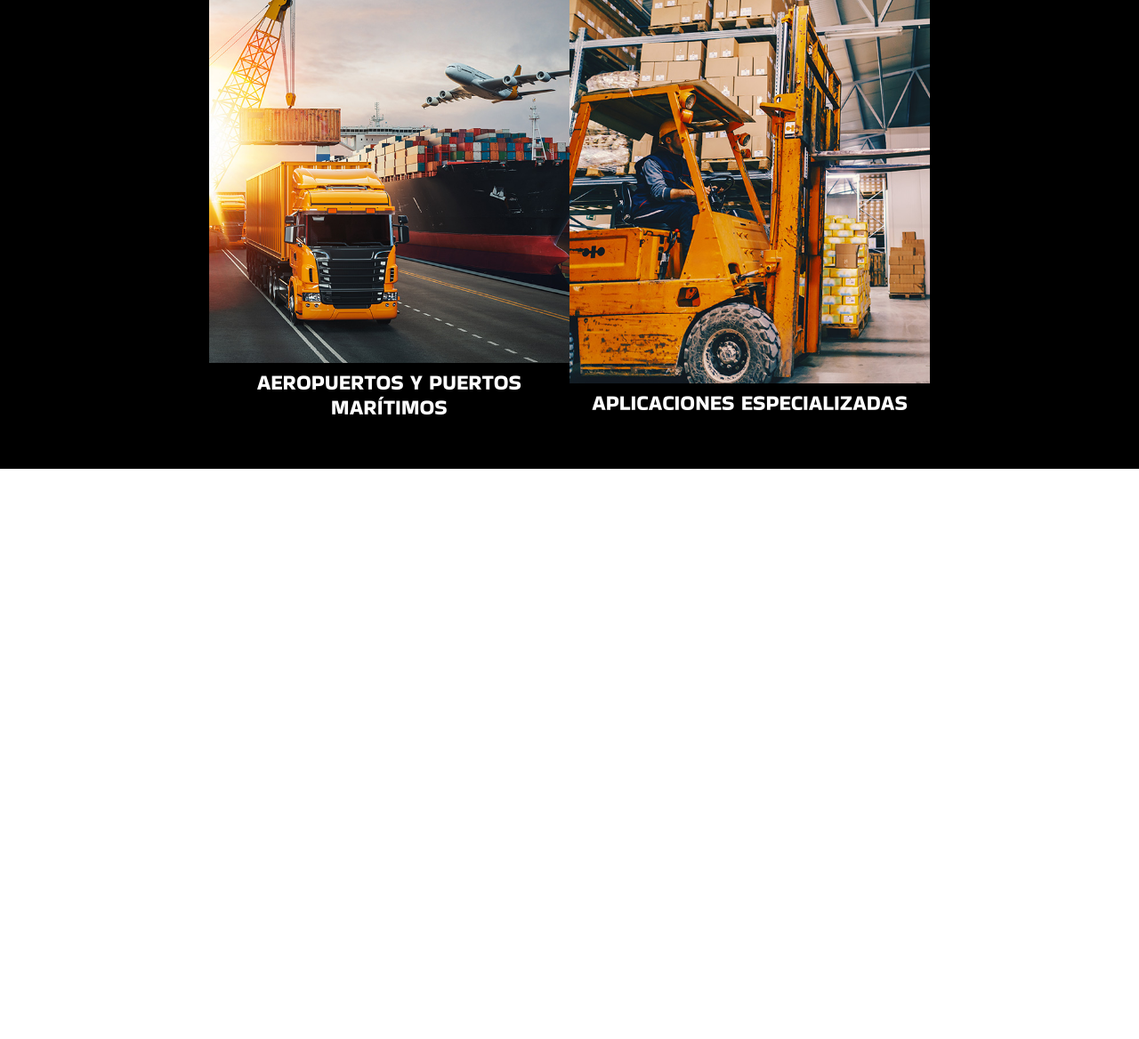
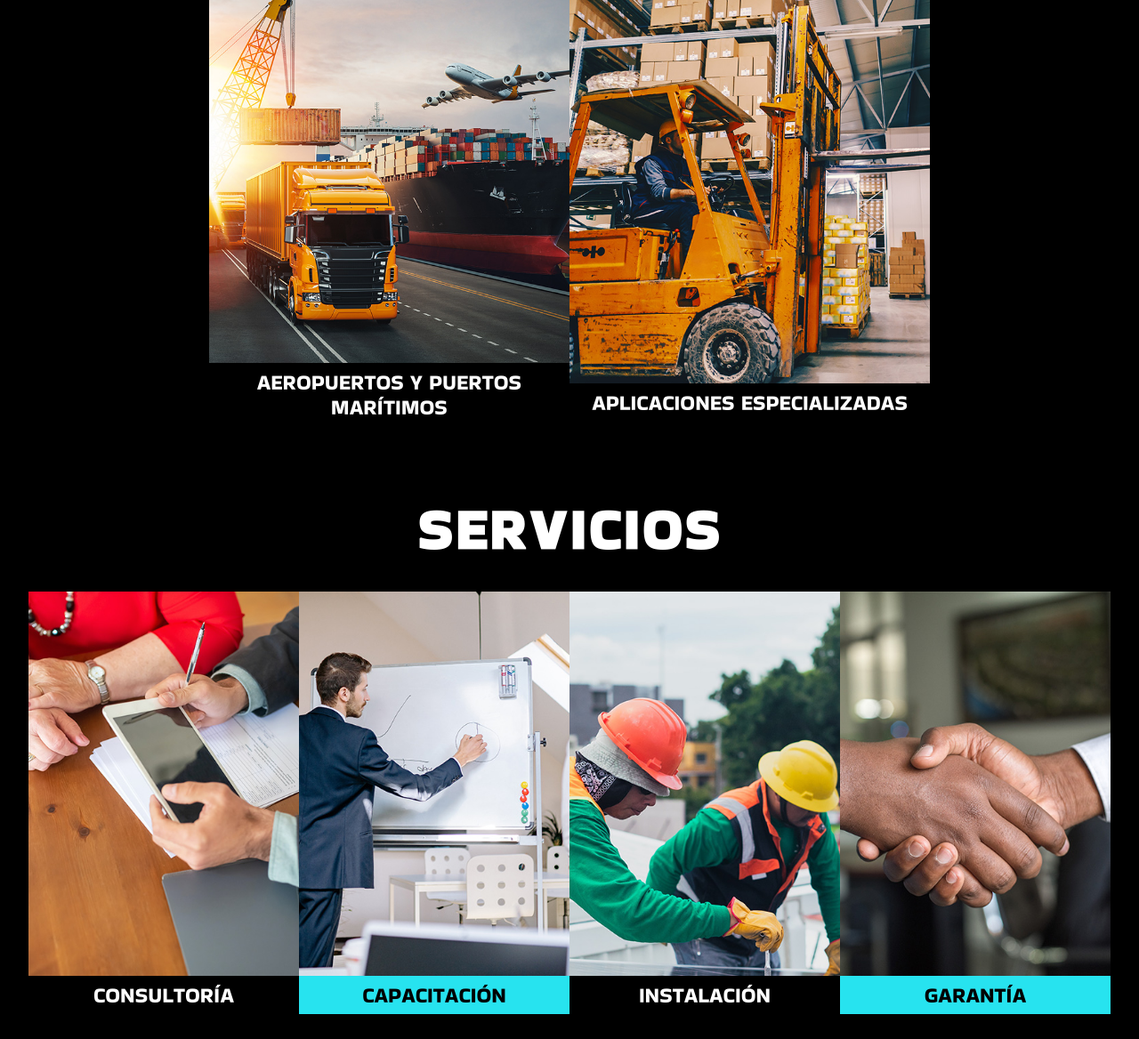
Before and after one commit to DiegoDuenez/moctezuma-electronics-web, a PHP site: page / in a window 1280 px wide. Shown: the part 5332-6500 px from the top of the page at 89% size. Before the commit the page ends 5859 px from the top, so only its background shows below. Run offline with PHP 8.4, Linux system fonts and the light colour scheme; some libraries are stand-ins or nearby versions.

Commit message:
add: Se agrego la seccion de servicios

```diff
--- a/css/index.css
+++ b/css/index.css
@@ -41,3 +41,4 @@
 @import url('layouts/productos.css');
 @import url('layouts/recomendaciones.css');
 @import url('layouts/industrias.css');
+@import url('layouts/servicios.css');
--- /dev/null
+++ b/css/layouts/servicios.css
@@ -0,0 +1,97 @@
+/*
+|   ---------------------------------------------------------------------------------
+|   @Layouts (Servicios)
+|   ---------------------------------------------------------------------------------
+|
+*/
+
+.servicios{
+    display: flex;
+    background-color: var(--color-black);
+    justify-content: center;
+    padding-top: 2rem;
+    padding-bottom: 3rem;
+    flex-direction: column;
+    align-items: center;
+    height: max-content;
+    gap: 2rem;
+}
+
+.servicios__title{
+    display: flex;
+    justify-content: center;
+}
+
+
+.servicios__card-container{
+    display: flex;
+    flex-direction: column;
+    width: 100%;
+    padding: 0 2rem;
+}
+
+.servicios__card-row{
+    display: flex;
+    width: 100%;
+    justify-content: center;
+    height: max-content;
+}
+
+    @media screen and (min-width: 300px) and (max-width: 1000px) {
+        .servicios__card-row{
+            align-items: center;
+            flex-direction: column;
+            gap: 0.5rem;
+        }
+    }
+
+.servicios__card{
+    position: relative;
+    display: flex;
+    flex-direction: column;
+    width: 25%;
+    height: 30rem
+}
+    @media screen and (min-width: 701px) and (max-width: 1000px) {
+        .servicios__card{
+            width: 80%;
+        }
+    }
+    @media screen and (min-width: 300px) and (max-width: 700px) {
+        .servicios__card{
+            width: 100%;
+        }
+    }
+
+
+.servicios__card-body{
+    display: flex;
+    width: 100%;
+    height: 90%;
+}
+
+.servicios__card-footer{
+    display: flex;
+    justify-content: center;
+    background-color: var(--color-black);
+    color: var(--color-white);
+    font-family: var(--ff-titulo);
+    padding: 0.5rem;
+    font-size: 1.5rem;
+    height: max-content;
+    text-align: center;
+
+}
+
+.servicios__card-footer--blue{
+    background-color: var(--color-blue);
+    color: var(--color-black);
+}
+
+
+
+.servicios__card-body img{
+    width: 100%;
+    height: 100%;
+    object-fit: cover;
+}
--- a/index.php
+++ b/index.php
@@ -42,6 +42,10 @@
   <?php include_once 'templates/layouts/industrias.php' ?>
   <!--===== PINDUSTRIAS END =====-->
 
+  <!--===== SERVICIOS START =====-->
+  <?php include_once 'templates/layouts/servicios.php' ?>
+  <!--===== SERVICIOS END =====-->
+
   <!--===== SCRIPTS START =====-->
   <?php include_once 'templates/scripts/scripts.php' ?>
   <!--===== SCRIPTS END =====-->
--- a/templates/components/banner.php
+++ b/templates/components/banner.php
@@ -29,9 +29,9 @@
         <a href="#industrias" class="menu__item">
             Industrias
         </a>
-        <div class="menu__item">
+        <a href="#servicios" class="menu__item">
             Servicios
-        </div>
+        </a>
         <div class="menu__item">
             Catálogo de productos
         </div>
--- /dev/null
+++ b/templates/layouts/servicios.php
@@ -0,0 +1,46 @@
+<div class="servicios" id="servicios">
+
+    <div class="servicios__title">
+            <h2 class="title">SERVICIOS</h2>
+        </div>
+
+        <div class="servicios__card-container">
+            <div class="servicios__card-row">
+                <div class="servicios__card">
+                    <div class="servicios__card-body">
+                        <img src="resources/img/SERVICIOS1.jpg" alt="">
+                    </div>
+                    <div class="servicios__card-footer">
+                        CONSULTORÍA
+                    </div>
+                </div>
+                <div class="servicios__card">
+                    <div class="servicios__card-body">
+                        <img src="resources/img/SERVICIOS2.jpg" alt="">
+                    </div>
+                    <div class="servicios__card-footer servicios__card-footer--blue">
+                        CAPACITACIÓN
+                    </div>
+                </div>
+                <div class="servicios__card">
+                    <div class="servicios__card-body">
+                        <img src="resources/img/SERVICIOS3.jpg" alt="">
+                    </div>
+                    <div class="servicios__card-footer">
+                        INSTALACIÓN
+                    </div>
+                </div>
+                <div class="servicios__card">
+                    <div class="servicios__card-body">
+                        <img src="resources/img/SERVICIOS4.jpg" alt="">
+                    </div>
+                    <div class="servicios__card-footer servicios__card-footer--blue">
+                        GARANTÍA
+                    </div>
+                </div>
+            </div>
+        </div>
+    </div>
+
+
+</div>
```
Also changed, not shown: resources/img/SERVICIOS4.jpg (renamed from resources/img/SERVICIO4.jpg).
